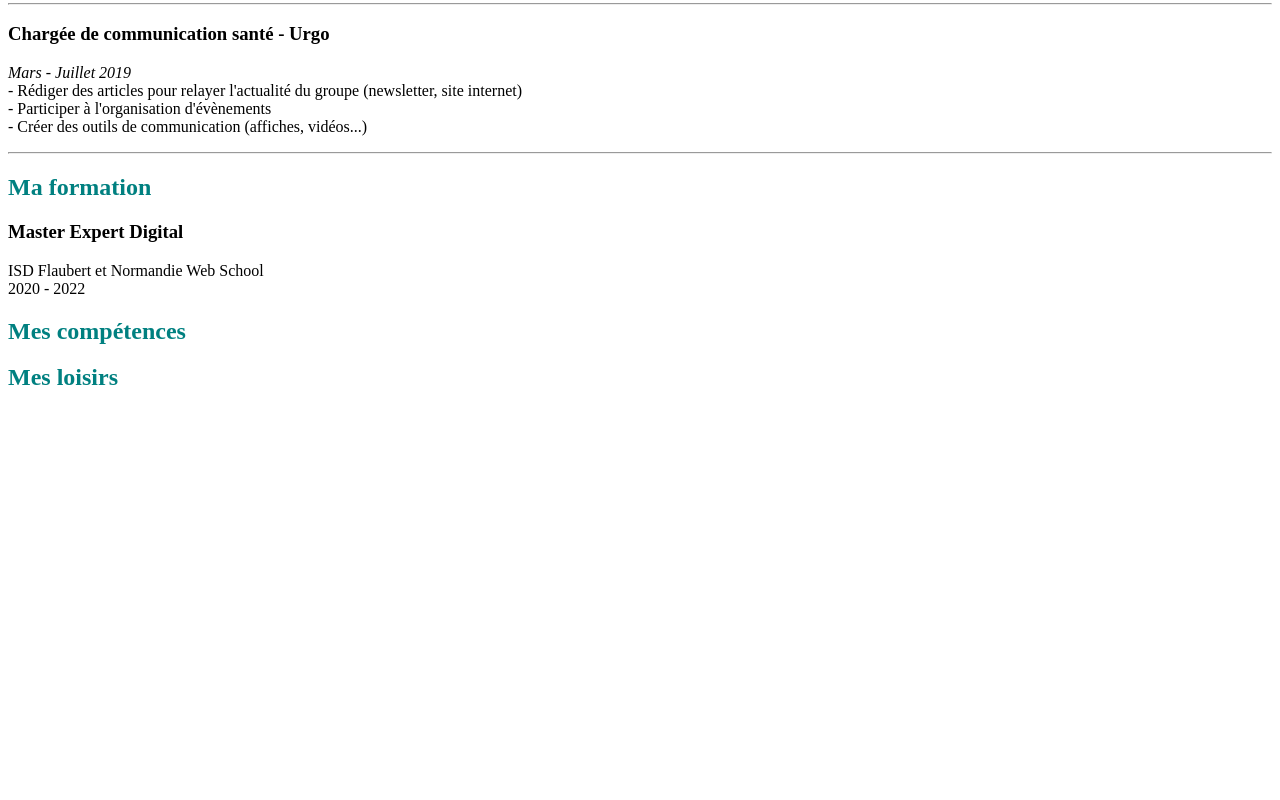
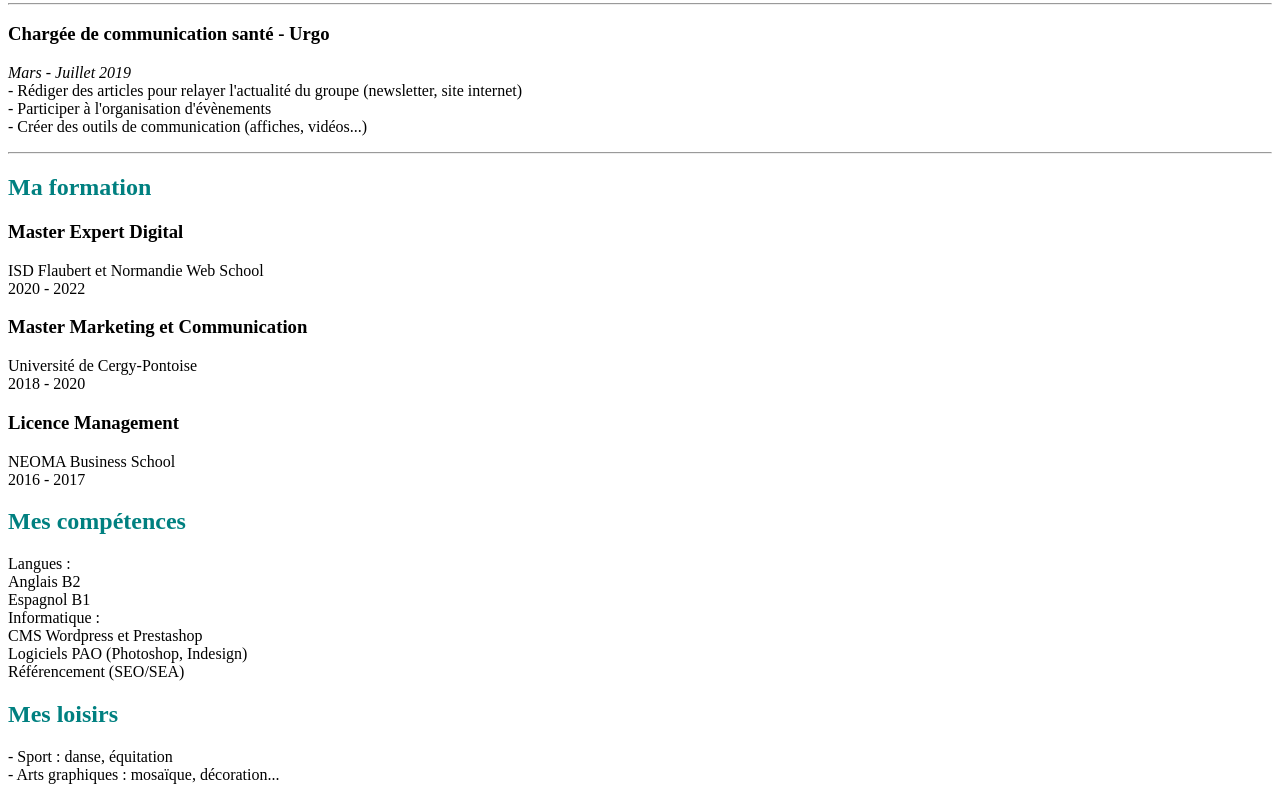
Before and after one commit to marionmaker/marionmaker.github.io, a plain HTML site: page index.html in a window 1280 px wide. Shown: the part 598-1398 px from the top of the page. Before the commit the page ends 1009 px from the top, so only its background shows below. Drawn offline with Linux system fonts and the light colour scheme.

Commit message:
mise a jour 8

```diff
--- a/index.html
+++ b/index.html
@@ -11,7 +11,7 @@
     <p>I'm hosted with GitHub Pages.</p>
 </section>
 <section id="experiences professionnelles">
-    <h2>Mes experiences professionnelles</h2>
+    <h2><font color=Teal>Mes experiences professionnelles</font></h2>
     <div class="experiences">
         <h3><b>Chargée de marketing digital - SGS France</b></h3>
         <p><i>Depuis Septembre 2020</i><br>
@@ -45,13 +45,32 @@
             <p>ISD Flaubert et Normandie Web School <br>
             2020 - 2022</p>
         </div>
+        <div class="carteformation">
+            <h3>Master Marketing et Communication</h3>
+            <p>Université de Cergy-Pontoise<br>
+            2018 - 2020</p>
+        </div>
+        <div class="carteformation">
+            <h3>Licence Management</h3>
+            <p>NEOMA Business School <br>
+            2016 - 2017</p>
+        </div>
     </div>
 </section>
 <section id="competences">
     <h2><font color=Teal>Mes compétences</font></h2>
+    <p>Langues : <br>
+        Anglais B2<br>
+        Espagnol B1<br>
+        Informatique :<br>
+        CMS Wordpress et Prestashop<br>
+        Logiciels PAO (Photoshop, Indesign)<br>
+        Référencement (SEO/SEA)</p>
 </section>
 <section id="loisirs">
     <h2><font color=Teal>Mes loisirs</font></h2>
+    <p>- Sport : danse, équitation<br>
+    - Arts graphiques : mosaïque, décoration...</p>
 </section>
 </body>
 </html>
```
